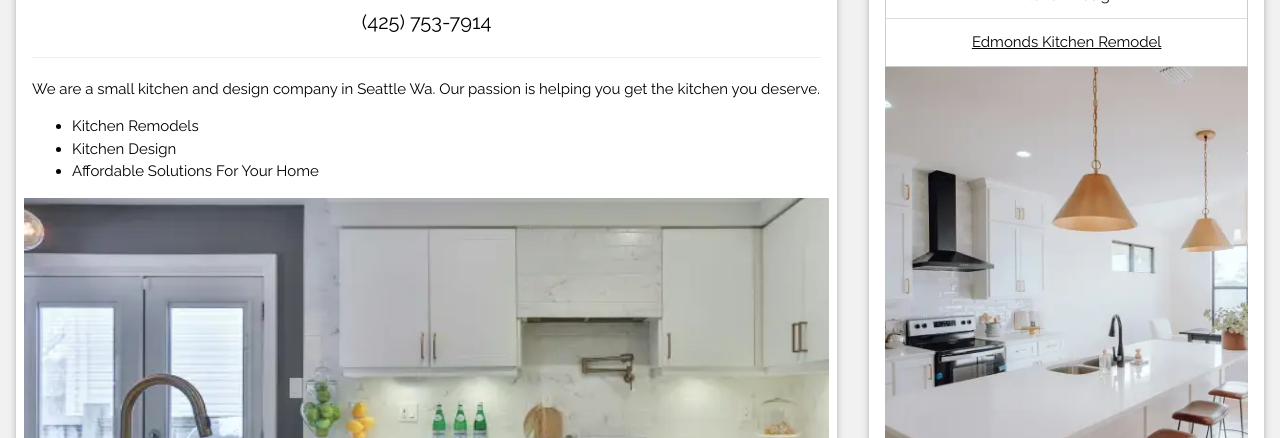
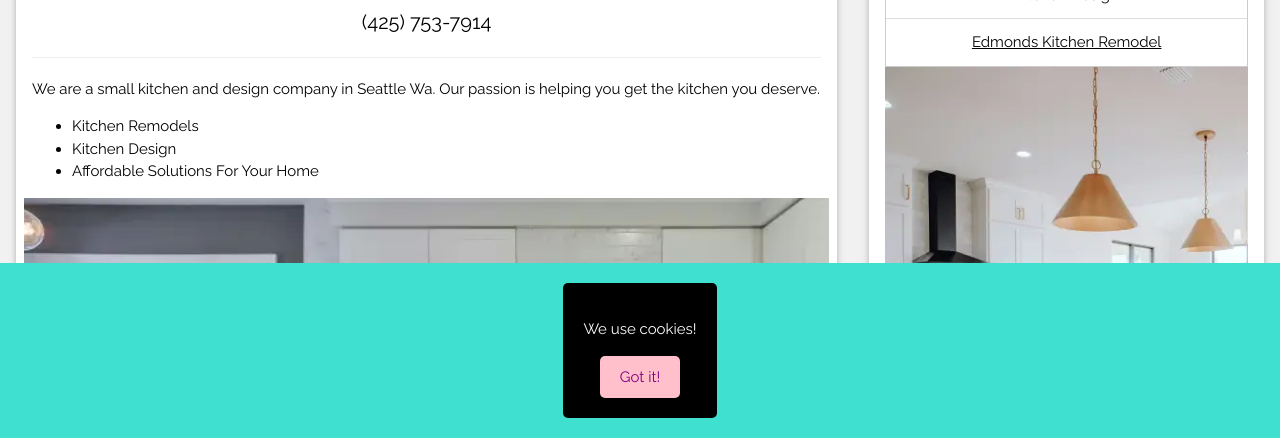
Before and after one commit to Bosk02/kitchen-remodel-seattle, a plain HTML site: page index.html in a window 1280 px wide. Shown: the part 362-800 px from the top of the page. Drawn offline with Linux system fonts and the light colour scheme.

Commit message:
cook
cook

```diff
--- a/homepage.css
+++ b/homepage.css
@@ -345,3 +345,39 @@ nav a:hover {
   background-color: #008CBA; /* Green */
   color: white;
 }
+
+
+
+/* Start cookies info */
+.cookie-popup {
+    position: fixed;
+    bottom: 0;
+    left: 0;
+    width: 100%;
+    background-color:turquoise;
+    color: white;
+    display: none;
+    justify-content: center;
+    align-items: center;
+    padding: 20px;
+    z-index: 1000;
+}
+.cookie-content {
+    background-color: black;
+    padding: 20px;
+    border-radius: 5px;
+    text-align: center;
+}
+#accept-cookies {
+    background-color: pink;
+    color: purple;
+    padding: 10px 20px;
+    border: none;
+    border-radius: 5px;
+    cursor: pointer;
+}
+#accept-cookies:hover {
+    background-color: blue;
+    color:white;
+}
+/* End cookies info */
--- a/index.html
+++ b/index.html
@@ -346,5 +346,35 @@ and is wrapped around the whole page content, except for the footer in this exam
 
 </footer>
 
+
+<!-- This is the popup cookies Start-->
+<div id="cookie-popup" class="cookie-popup">
+    <div class="cookie-content">
+        <p>We use cookies!</p>
+        <button id="accept-cookies">Got it!</button>
+    </div>
+</div>
+<!-- This is the popup cookies End-->
+
+
+<!-- Start cookie java-->
+<script type='text/javascript'>
+// Function to check if cookies have already been accepted
+window.onload = function() {
+    if (!localStorage.getItem('cookiesAccepted')) {
+        document.getElementById('cookie-popup').style.display = 'flex';
+    }
+
+    // Handle cookie acceptance
+    document.getElementById('accept-cookies').addEventListener('click', function() {
+        localStorage.setItem('cookiesAccepted', 'true');
+        document.getElementById('cookie-popup').style.display = 'none';
+    });
+};
+
+</script>
+
+<!-- End cookie java-->
+
 </body>
 </html>
```
